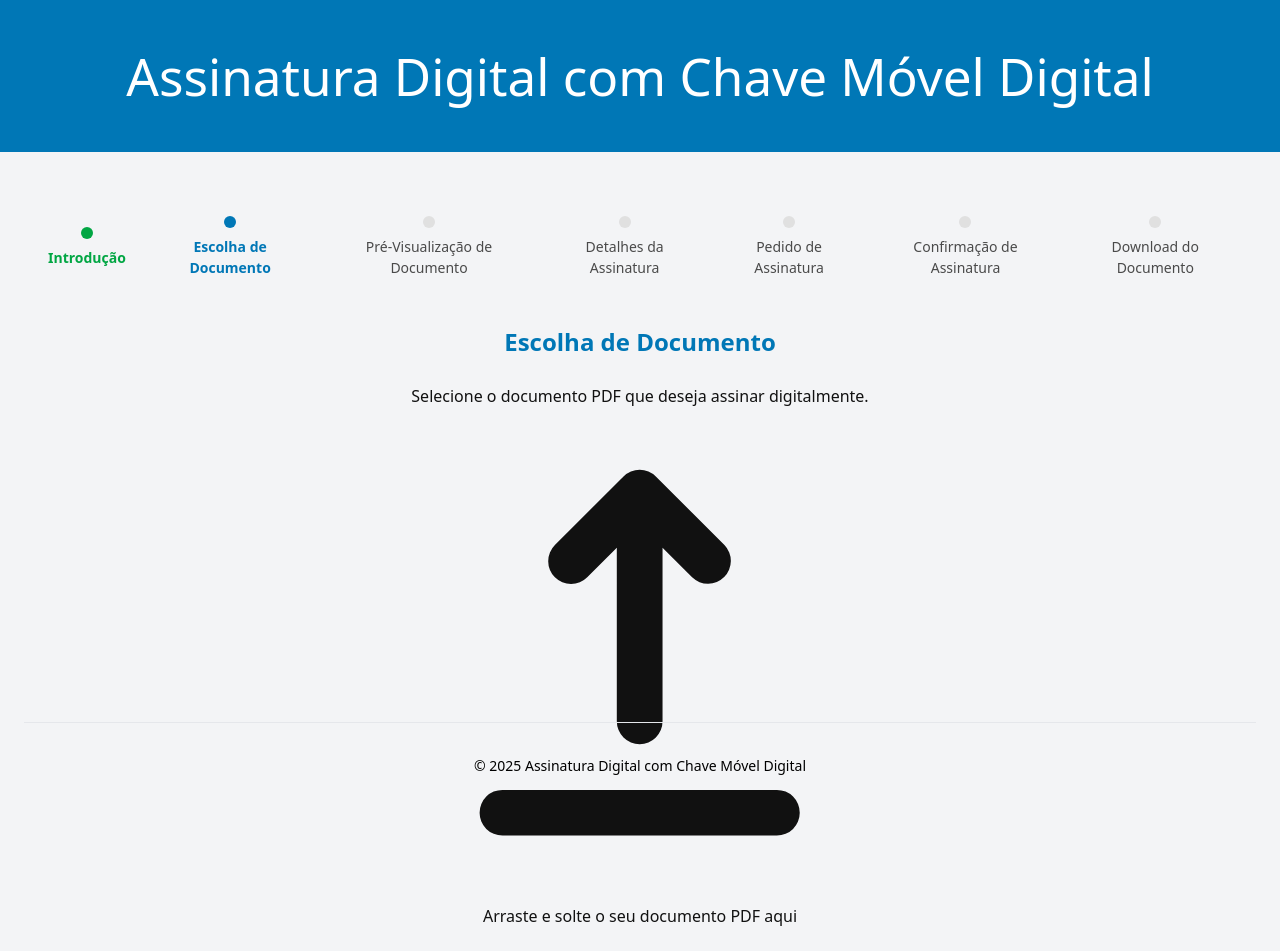
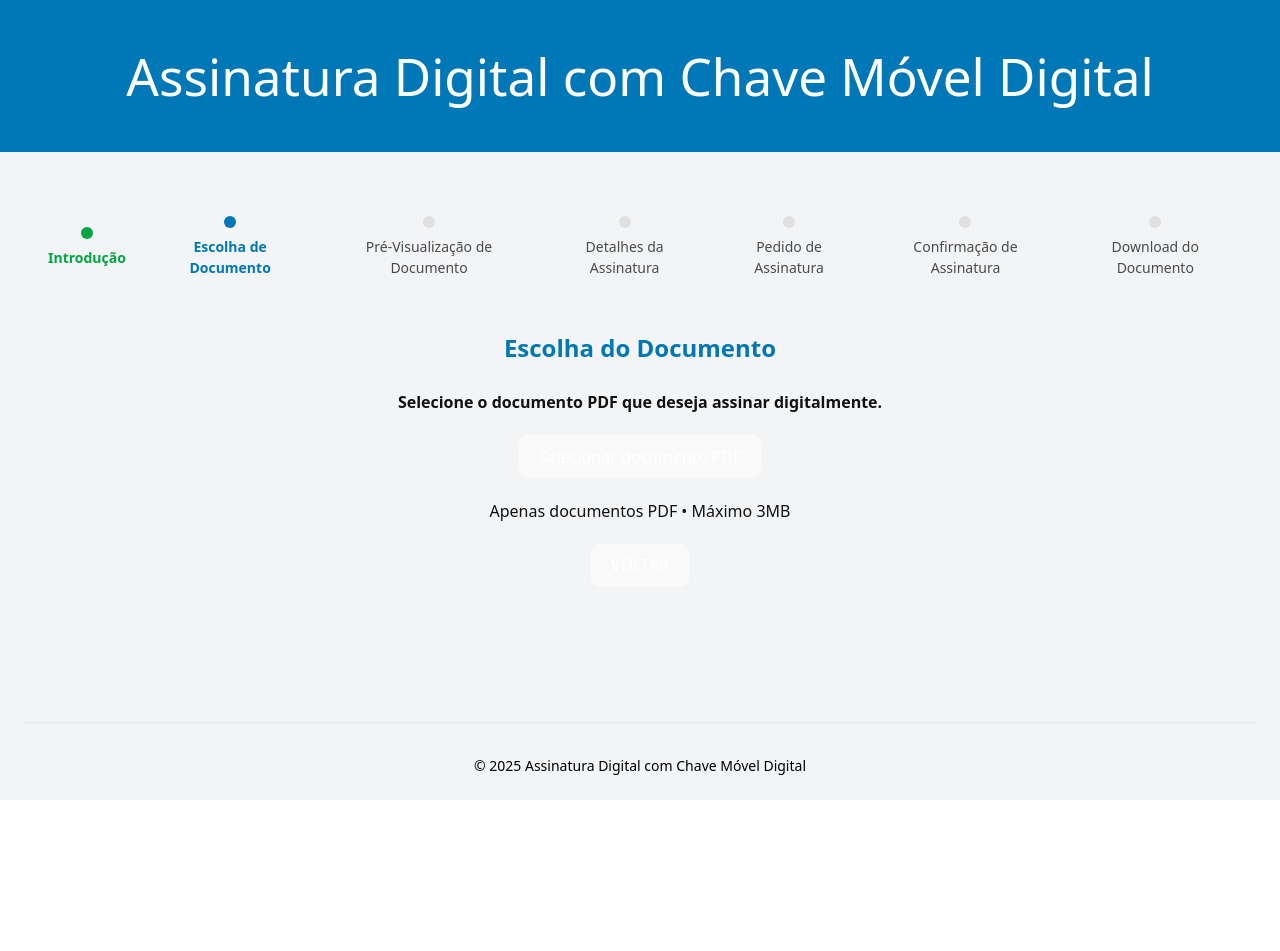
Before and after one commit to jlimaaraujo/digital-signature-cc, a React (Vite) app in the folder frontend/cc-auth-frontend/: page /step2 in a window 1280 px wide. Shown: the top 951 px of the page. After the commit the page ends 800 px from the top, so only its background shows below. Built offline with nearby package versions, Linux system fonts and the light colour scheme.

Commit message:
step 2 updated

```diff
--- a/frontend/cc-auth-frontend/src/pages/Step1Intro.css
+++ b/frontend/cc-auth-frontend/src/pages/Step1Intro.css
@@ -28,12 +28,12 @@ button {
 
 button:focus {
     outline: none !important;
-    box-shadow: 0 0 0 4px #f3f4f6; /* azul claro para acessibilidade */
+    box-shadow: 0 0 0 4px #f3f4f6;
 }
 
 button:active {
     outline: none !important;
-    box-shadow: 0 0 0 4px #fff; /* azul mais escuro ao clicar */
+    box-shadow: 0 0 0 4px #fff;
 }
 
 .sr-only {
--- a/frontend/cc-auth-frontend/src/pages/Step2ChooseDocument.css
+++ b/frontend/cc-auth-frontend/src/pages/Step2ChooseDocument.css
@@ -1,13 +1,9 @@
-.center-content {
-    height: 100vh;
-    display: flex !important;
-    flex-direction: column !important;
-    align-items: center !important;
-    justify-content: center !important;
-    text-align: center;
-    width: 100%;
-    margin: 0;
-    padding: 0;
-    box-sizing: border-box;
-    position: relative;
+.remove-file-button {
+    transition: color 0.2s ease-in-out;
+    background-color: transparent;
+    border: none;
+    color: #e63946; /* Red color */
+    font-size: 0.875rem; /* 14px */
+    text-decoration: underline;
+    margin: 2rem ;
 }
--- a/frontend/cc-auth-frontend/src/pages/Step2ChooseDocument.tsx
+++ b/frontend/cc-auth-frontend/src/pages/Step2ChooseDocument.tsx
@@ -5,7 +5,6 @@ import './Step2ChooseDocument.css';
 export default function Step2EscolhaDocumento() {
     const navigate = useNavigate();
     const [selectedFile, setSelectedFile] = useState<File | null>(null);
-    const [dragActive, setDragActive] = useState(false);
     const [isUploading, setIsUploading] = useState(false);
 
     const handleFileSelect = (file: File) => {
@@ -15,9 +14,9 @@ export default function Step2EscolhaDocumento() {
             return;
         }
 
-        // Verificar tamanho (5MB = 5 * 1024 * 1024 bytes)
-        if (file.size > 5 * 1024 * 1024) {
-            alert('O arquivo deve ter no máximo 5MB.');
+        // Verificar tamanho (3MB = 3 * 1024 * 1024 bytes)
+        if (file.size > 3 * 1024 * 1024) {
+            alert('O arquivo deve ter no máximo 3MB.');
             return;
         }
 
@@ -91,27 +90,6 @@ export default function Step2EscolhaDocumento() {
         }
     };
 
-    const handleDrag = (e: React.DragEvent) => {
-        e.preventDefault();
-        e.stopPropagation();
-        if (e.type === 'dragenter' || e.type === 'dragover') {
-            setDragActive(true);
-        } else if (e.type === 'dragleave') {
-            setDragActive(false);
-        }
-    };
-
-    const handleDrop = (e: React.DragEvent) => {
-        e.preventDefault();
-        e.stopPropagation();
-        setDragActive(false);
-
-        const file = e.dataTransfer.files?.[0];
-        if (file) {
-            handleFileSelect(file);
-        }
-    };
-
     const handleNext = async () => {
         if (selectedFile) {
             try {
@@ -131,78 +109,57 @@ export default function Step2EscolhaDocumento() {
     };
 
     return (
-        <div className="center-content">
+        <div className="bg-white rounded-lg shadow-md p-12 max-w-4xl w-full flex flex-col items-center">
             <div className="bg-white rounded-lg shadow-md p-12 max-w-4xl flex flex-col items-center">
                 <h2 className="text-2xl font-bold text-blue-600 mb-8">
-                    Escolha de Documento
+                    Escolha do Documento
                 </h2>
 
+                {!selectedFile && (
                     <p className="text-gray-700 mb-8 text-lg leading-relaxed">
-                    Selecione o documento PDF que deseja assinar digitalmente.
+                        <b>Selecione o documento PDF que deseja assinar digitalmente.</b>
                     </p>
+                )}
 
-                {/* Área de Upload */}
-                <div className="w-full max-w-2xl mb-8">
-                    <div
-                        className={`border-2 border-dashed rounded-lg p-8 text-center transition-colors ${
-                            dragActive
-                                ? 'border-blue-500 bg-blue-50'
-                                : selectedFile
-                                ? 'border-green-500 bg-green-50'
-                                : 'border-gray-300 hover:border-blue-400'
-                        }`}
-                        onDragEnter={handleDrag}
-                        onDragLeave={handleDrag}
-                        onDragOver={handleDrag}
-                        onDrop={handleDrop}
-                    >
+                {/* Seleção de Documento */}
+                <div className="w-full max-w-2xl mb-8 flex flex-col items-center">
                     {selectedFile ? (
                         <div className="flex flex-col items-center">
-                                <div className="text-green-600 mb-4">
-                                    <svg className="w-16 h-16 mx-auto" fill="currentColor" viewBox="0 0 20 20">
-                                        <path fillRule="evenodd" d="M3 17a1 1 0 011-1h12a1 1 0 110 2H4a1 1 0 01-1-1zm3.293-7.707a1 1 0 011.414 0L9 10.586V3a1 1 0 112 0v7.586l1.293-1.293a1 1 0 111.414 1.414l-3 3a1 1 0 01-1.414 0l-3-3a1 1 0 010-1.414z" clipRule="evenodd" />
-                                    </svg>
-                                </div>
                             <h3 className="text-lg font-semibold text-green-600 mb-2">
-                                    Documento selecionado
+                                Documento selecionado:
                             </h3>
-                                <p className="text-gray-700 mb-2">{selectedFile.name}</p>
-                                <p className="text-sm text-gray-500 mb-4">
+                            <p className="text-gray-700">{selectedFile.name}</p>
+                            <p className="text-sm text-gray-500">
                                 {(selectedFile.size / 1024 / 1024).toFixed(2)} MB
                             </p>
                             <button
                                 onClick={removeFile}
-                                    className="text-red-600 hover:text-red-800 text-sm underline"
+                                className="remove-file-button"
                             >
                                 Remover documento
                             </button>
                         </div>
                     ) : (
-                            <div>
-                                <div className="text-gray-400 mb-4">
-                                    <svg className="w-16 h-16 mx-auto" fill="currentColor" viewBox="0 0 20 20">
-                                        <path fillRule="evenodd" d="M3 17a1 1 0 011-1h12a1 1 0 110 2H4a1 1 0 01-1-1zM6.293 6.707a1 1 0 010-1.414l3-3a1 1 0 011.414 0l3 3a1 1 0 01-1.414 1.414L11 5.414V13a1 1 0 11-2 0V5.414L7.707 6.707a1 1 0 01-1.414 0z" clipRule="evenodd" />
-                                    </svg>
-                                </div>
-                                <p className="text-lg font-semibold text-gray-700 mb-2">
-                                    Arraste e solte o seu documento PDF aqui
-                                </p>
-                                <p className="text-gray-500 mb-4">ou</p>
-                                <label className="bg-blue-600 hover:bg-blue-700 text-white px-6 py-3 rounded-md cursor-pointer transition-colors">
-                                    Selecionar documento
+                        <div className="flex flex-col items-center">
+                            <button
+                                className="bg-blue-600 hover:bg-blue-700 text-white px-6 py-3 rounded-md cursor-pointer transition-colors mb-2"
+                                onClick={() => document.getElementById('fileInput')?.click()}
+                                type="button"
+                            >
+                                Selecionar documento PDF
+                            </button>
                             <input
+                                id="fileInput"
                                 type="file"
                                 accept=".pdf"
                                 onChange={handleFileChange}
-                                        className="hidden"
+                                style={{ display: 'none' }}
                             />
-                                </label>
                             <p className="text-sm text-gray-500 mt-4">
-                                    Apenas documentos PDF • Máximo 5MB
+                                Apenas documentos PDF • Máximo 3MB
                             </p>
                         </div>
                     )}
-                    </div>
                 </div>
 
                 {/* Botões de navegação */}
@@ -210,22 +167,18 @@ export default function Step2EscolhaDocumento() {
                     <button
                         onClick={handleBack}
                         disabled={isUploading}
-                        className={`font-semibold py-3 px-8 rounded-md transition-colors duration-200 ${
-                            isUploading
+                        className={`font-semibold py-3 px-8 rounded-md transition-colors duration-200 ${isUploading
                                 ? 'bg-gray-200 text-gray-400 cursor-not-allowed'
                                 : 'bg-gray-300 hover:bg-gray-400 text-gray-700'
                             }`}
                     >
                         VOLTAR
                     </button>
+                    {selectedFile && (
                         <button
                             onClick={handleNext}
-                        disabled={!selectedFile || isUploading}
-                        className={`font-semibold py-3 px-8 rounded-md transition-colors duration-200 flex items-center gap-2 ${
-                            selectedFile && !isUploading
-                                ? 'bg-blue-700 hover:bg-blue-800 text-white'
-                                : 'bg-gray-200 text-gray-400 cursor-not-allowed'
-                        }`}
+                            disabled={isUploading}
+                            className={`font-semibold py-3 px-8 rounded-md transition-colors duration-200 flex items-center gap-2 bg-blue-700 hover:bg-blue-800 text-white`}
                         >
                             {isUploading && (
                                 <svg className="animate-spin h-4 w-4" fill="none" viewBox="0 0 24 24">
@@ -235,6 +188,7 @@ export default function Step2EscolhaDocumento() {
                             )}
                             {isUploading ? 'A ENVIAR...' : 'CONTINUAR'}
                         </button>
+                    )}
                 </div>
             </div>
         </div>
```
Lines whose indentation alone changed are shown as unchanged.
